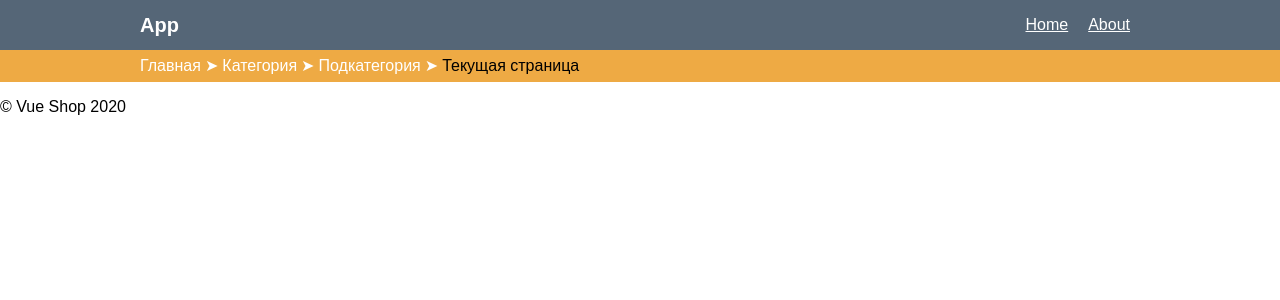
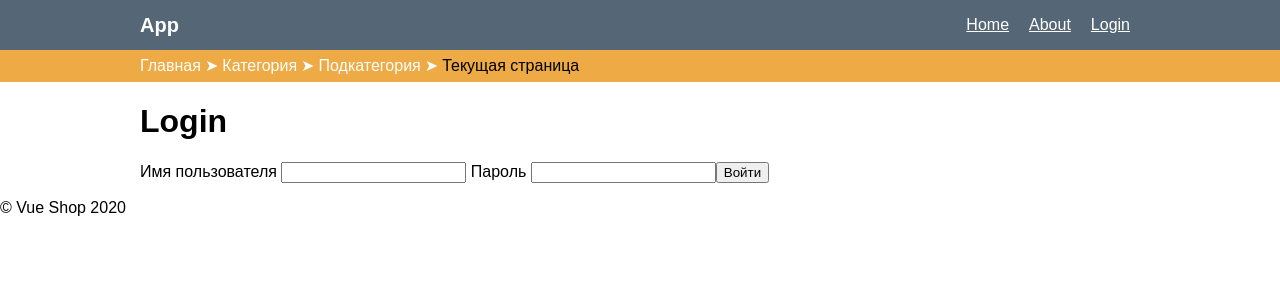
Before and after one commit to rsilivestr/vue-shop, a Vue app: page /login in a window 1280 px wide. Shown: the top 300 px of the page. Built offline with nearby package versions, Linux system fonts and the light colour scheme.

Commit message:
Add login page, vuex token module

```diff
--- a/src/components/layout/Header.vue
+++ b/src/components/layout/Header.vue
@@ -5,6 +5,7 @@
       <nav class="main-header__nav topnav">
         <router-link class="topnav__link" exact to="/">Home</router-link>
         <router-link class="topnav__link" to="/about">About</router-link>
+        <router-link class="topnav__link" to="/login">Login</router-link>
       </nav>
     </div>
   </header>
--- a/src/router/index.js
+++ b/src/router/index.js
@@ -15,6 +15,11 @@ const routes = [
     name: 'About',
     component: () => import('../views/About.vue'),
   },
+  {
+    path: '/login',
+    name: 'Login',
+    component: () => import('../views/Login.vue'),
+  },
 ];
 
 export default new Router({ mode: 'history', routes });
--- a/src/store/index.js
+++ b/src/store/index.js
@@ -1,9 +1,10 @@
 import Vue from 'vue';
 import Vuex from 'vuex';
 import items from './modules/items';
+import token from './modules/token';
 
 Vue.use(Vuex);
 
 export default new Vuex.Store({
-  modules: { items },
+  modules: { items, token },
 });
--- /dev/null
+++ b/src/store/modules/token.js
@@ -0,0 +1,22 @@
+const state = {
+  token: '',
+};
+
+const actions = {
+  saveToken({ commit }, token) {
+    // Save to state
+    commit('setToken', token);
+    // Save to local storage
+    localStorage.setItem('vueShopToken', JSON.stringify(token));
+  },
+};
+
+const mutations = {
+  setToken: (state, token) => (state.token = token),
+};
+
+export default {
+  state,
+  actions,
+  mutations,
+};
--- /dev/null
+++ b/src/views/Login.vue
@@ -0,0 +1,55 @@
+<template>
+  <main class="container">
+    <h1>Login</h1>
+    <form @submit.prevent="submitForm">
+      <label>
+        Имя пользователя
+        <input v-model="username" type="text" name="username" />
+      </label>
+      <label>
+        Пароль
+        <input v-model="password" type="password" name="password" />
+      </label>
+      <input type="submit" value="Войти" />
+    </form>
+  </main>
+</template>
+
+<script>
+import { mapActions } from 'vuex';
+import axios from 'axios';
+
+export default {
+  name: 'Login',
+  data() {
+    return {
+      username: '',
+      password: '',
+    };
+  },
+  methods: {
+    ...mapActions(['saveToken']),
+    async submitForm() {
+      if ('' === this.username || '' === this.password) {
+        // Show message about empty fields
+        return;
+      }
+      // Do some validation
+
+      // All good
+      const res = await axios.post('http://localhost:3000/login', {
+        username: this.username,
+        password: this.password,
+      });
+
+      const resData = await res.data;
+
+      if (resData) {
+        // Get token from response
+        const token = resData.token;
+        this.saveToken(token);
+      }
+    },
+  },
+};
+</script>
```
Also changed, not shown: package.json (+4 -4 lines), 1 other file (tests, documents, lock files or other folders).
